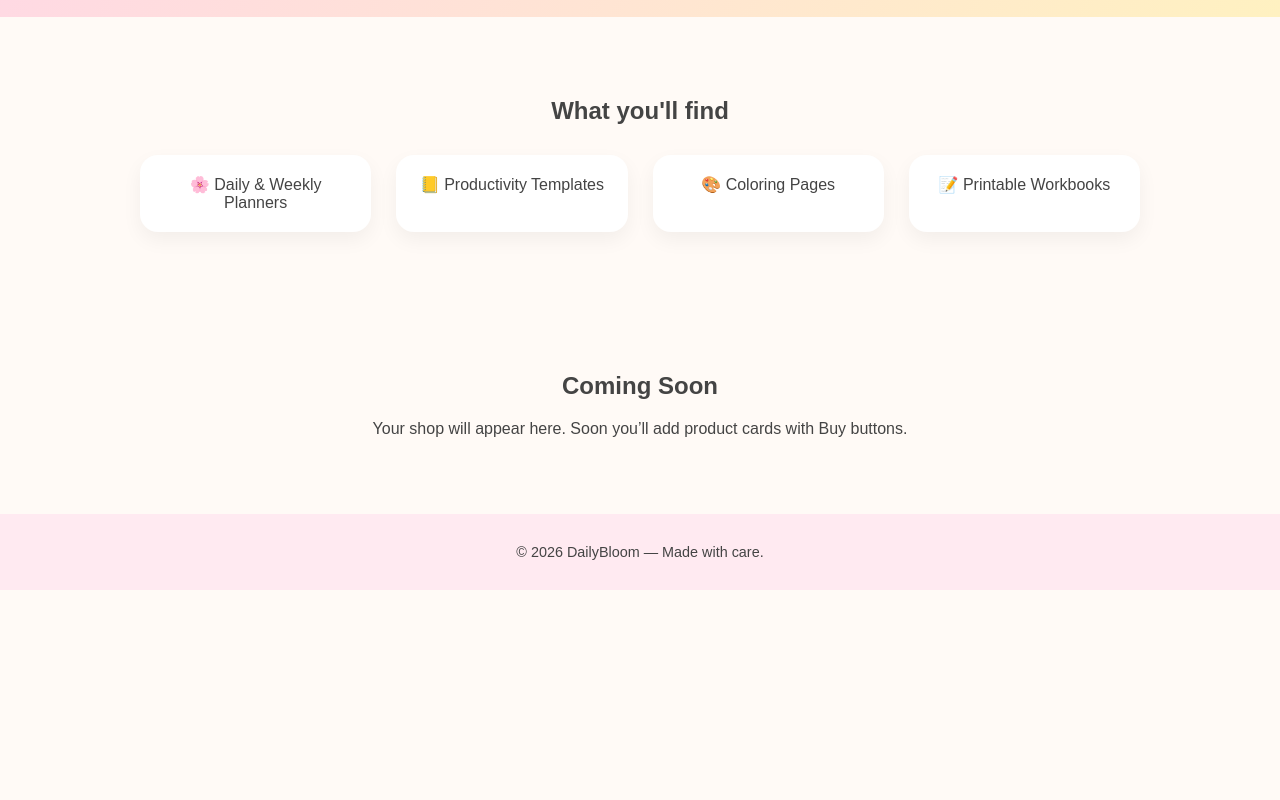
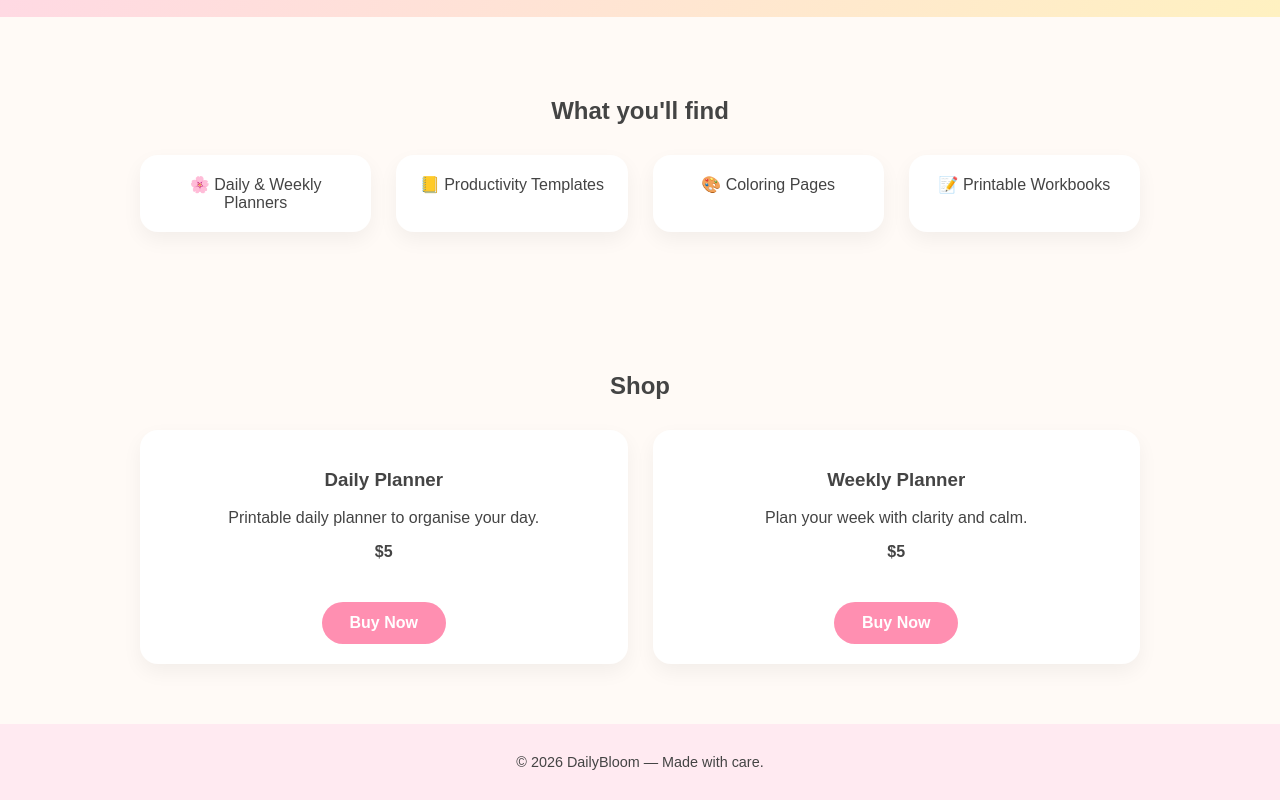
Before and after one commit to misbah3105/misbah3105.github.io, a plain HTML site: page index.html in a window 1280 px wide. Shown: the part 311-1111 px from the top of the page. Before the commit the page ends 901 px from the top, so only its background shows below. Drawn offline with Linux system fonts and the light colour scheme.

Commit message:
Update index.html

```diff
--- a/index.html
+++ b/index.html
@@ -80,9 +80,24 @@
 </section>
 
 <section id="shop">
-  <h2>Coming Soon</h2>
-  <p>Your shop will appear here.
-     Soon you’ll add product cards with Buy buttons.</p>
+  <h2>Shop</h2>
+  <div class="grid">
+
+    <div class="card">
+      <h3>Daily Planner</h3>
+      <p>Printable daily planner to organise your day.</p>
+      <p><strong>$5</strong></p>
+      <a class="btn" href="#" target="_blank">Buy Now</a>
+    </div>
+
+    <div class="card">
+      <h3>Weekly Planner</h3>
+      <p>Plan your week with clarity and calm.</p>
+      <p><strong>$5</strong></p>
+      <a class="btn" href="#" target="_blank">Buy Now</a>
+    </div>
+
+  </div>
 </section>
 
 <footer>
```
